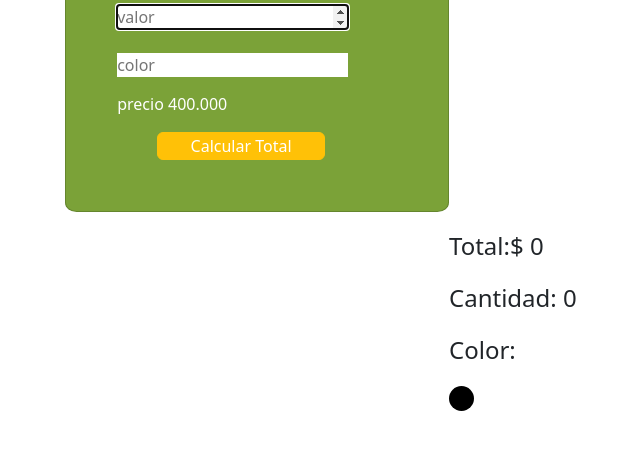
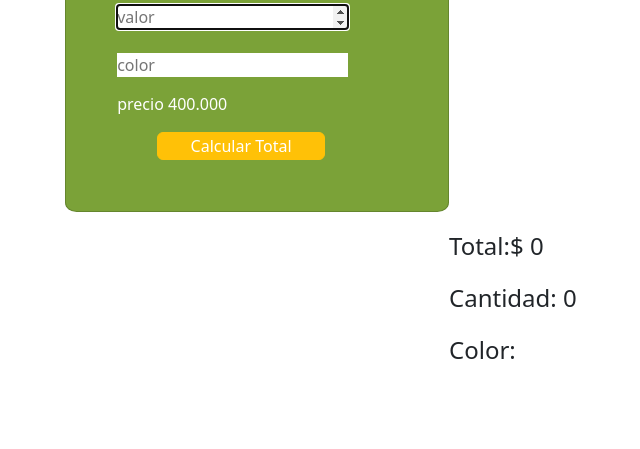
Before and after one commit to Rosmar10/practica-java, a plain HTML site: page index.html in a window 1280 px wide. Shown: the part 231-680 px from the top of the page, without its empty margins (63-703 px from the left). Drawn offline with nearby package versions, Linux system fonts and the light colour scheme.

Commit message:
style comentado

```diff
--- a/assets/css/style.css
+++ b/assets/css/style.css
@@ -34,11 +34,11 @@
     margin-top: 15px;
 }
 
-#colorfinal{
+/*#colorfinal{
     height: 25px;
     width: 25px;
     background-color: #000;
     border-radius: 50%;
     display: inline-flex;
     flex-direction: column;
-}
+}*/
--- a/assets/js/script.js
+++ b/assets/js/script.js
@@ -24,7 +24,7 @@ container.style.borderRadius = "3%"
 container.style.margin = "10%"
 container.style.padding = "4%"
 
-
+// Aca intente darle estilo al color final pero no me resulto, igual dejo comentado para que lo pueda revisar y evaluar.
 
 /*colorfinal = document.getElementById("colorfinal")
 colorfinal = style.height = "5%"
```
